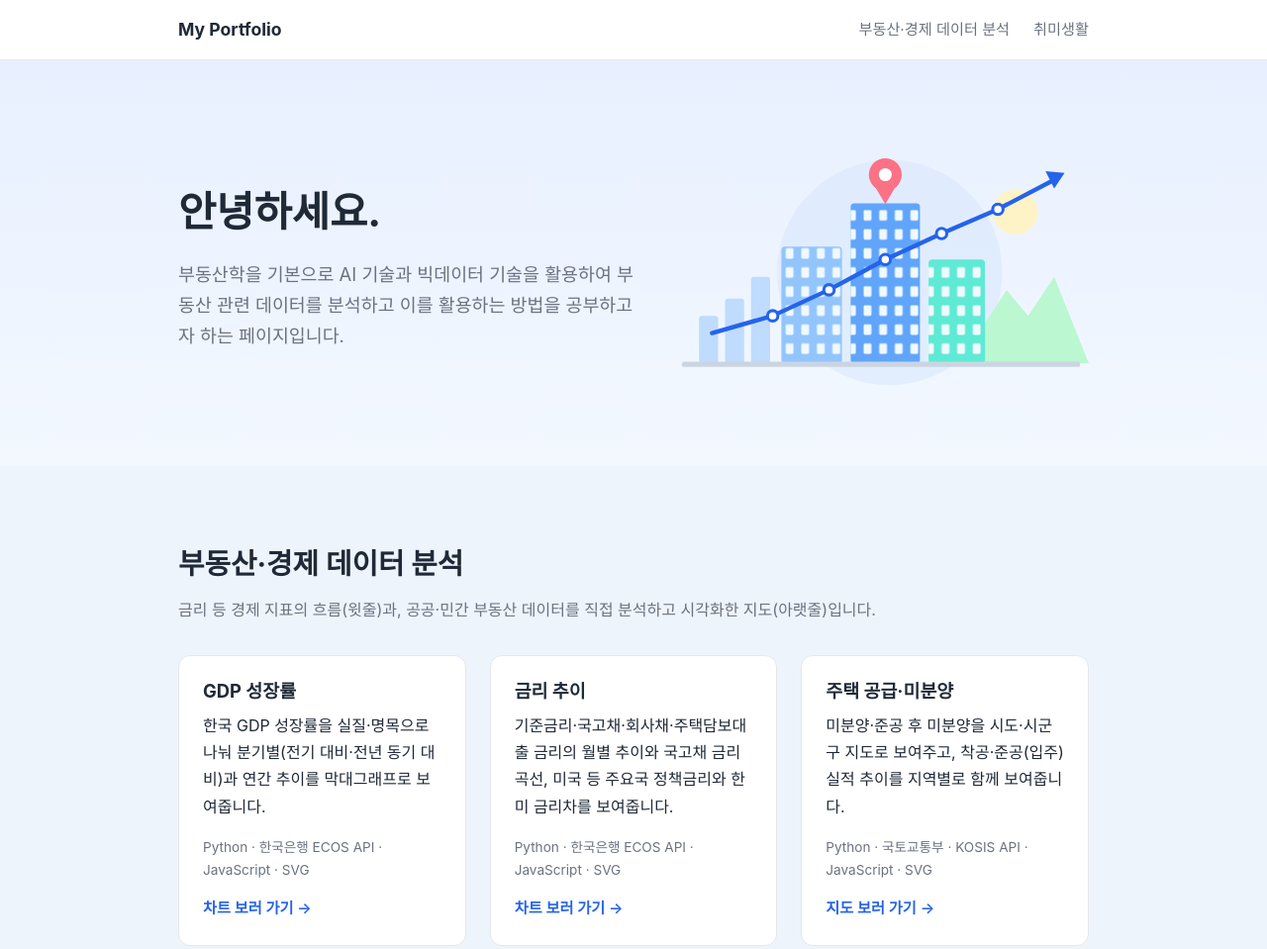
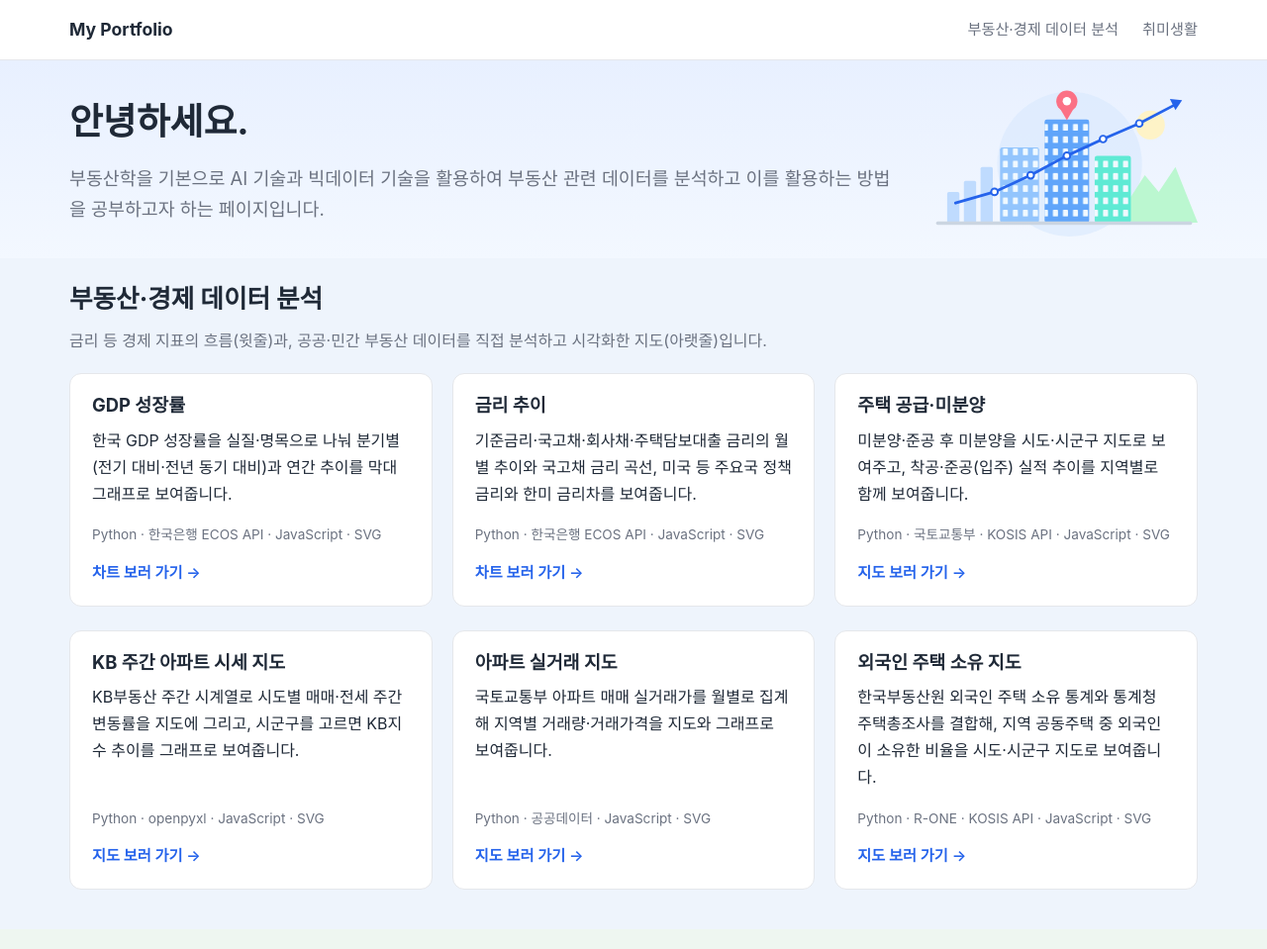
Before and after one commit to aithrume/aithrume.github.io, a plain HTML site: page index.html in a window 1280 px wide. Shown: the top 959 px of the page at 99% size. Drawn offline with Linux system fonts and the light colour scheme.

Commit message:
메인 화면 폭 1180px로 넓히고 위아래 여백 줄이기
Co-Authored-By: Claude Opus 5.5 <noreply@anthropic.com>

```diff
--- a/style.css
+++ b/style.css
@@ -12,7 +12,7 @@
   --color-text-light: #6b7280;  /* 보조 글자색 (연한 회색) */
   --color-primary: #2563eb;     /* 포인트 색 (파랑) - 링크, 강조 */
   --color-border: #e5e7eb;      /* 테두리 색 */
-  --max-width: 960px;           /* 내용이 차지하는 최대 가로 폭 */
+  --max-width: 1180px;          /* 내용이 차지하는 최대 가로 폭 (데이터 페이지 kb-wrap 과 같게) */
 }
 
 /* ---------- 2. 기본 설정 ---------- */
@@ -106,7 +106,7 @@ a:hover {
 
 /* ---------- 4. 소개(hero) 영역 ---------- */
 .hero {
-  padding: 70px 0 60px;
+  padding: 12px 0 8px;
   background: linear-gradient(180deg, #e8f0ff 0%, #f3f8ff 100%); /* 위에서 아래로 연한 파랑 */
 }
 
@@ -123,7 +123,7 @@ a:hover {
 }
 
 .hero h1 {
-  font-size: 2.6rem;
+  font-size: 2.3rem;
 }
 
 .hero p {
@@ -134,14 +134,14 @@ a:hover {
 
 /* 소개 그림 */
 .hero-art {
-  flex: 0 0 420px;           /* 그림 폭 고정 */
+  flex: 0 0 270px;           /* 그림 폭 고정 (클수록 소개 영역이 세로로 길어짐) */
   max-width: 100%;
   height: auto;
 }
 
 /* ---------- 5. 섹션 공통 ---------- */
 .section {
-  padding: 80px 0;     /* 위아래 여백 */
+  padding: 24px 0 40px;  /* 위아래 여백 (위를 좀 더 좁게) */
 }
 
 /* 번갈아 배경색을 달리해서 섹션을 구분 */
@@ -159,12 +159,12 @@ a:hover {
 }
 
 .section h2 {
-  font-size: 1.8rem;
+  font-size: 1.6rem;
 }
 
 .section-desc {
   color: var(--color-text-light);
-  margin-bottom: 2em;
+  margin-bottom: 1.2em;
 }
 
 /* ---------- 6. 카드 (부동산 프로젝트 목록) ---------- */
@@ -172,14 +172,14 @@ a:hover {
   display: grid;
   /* 카드 하나가 최소 280px, 화면이 넓으면 여러 개를 가로로 배치 */
   grid-template-columns: repeat(auto-fill, minmax(280px, 1fr));
-  gap: 24px;
+  gap: 20px;
 }
 
 .card {
   background: #ffffff;
   border: 1px solid var(--color-border);
   border-radius: 12px;                       /* 모서리 둥글게 */
-  padding: 24px;
+  padding: 20px 22px;
   transition: transform 0.2s, box-shadow 0.2s;
   display: flex;                             /* 내용을 위→아래로 쌓고 */
   flex-direction: column;
@@ -358,7 +358,7 @@ a:hover {
   }
 
   .hero {
-    padding: 40px 0 36px;
+    padding: 20px 0 16px;
   }
 
   .hero-inner {
@@ -377,7 +377,7 @@ a:hover {
   }
 
   .section {
-    padding: 56px 0;
+    padding: 28px 0 40px;
   }
 
   .track {
```
